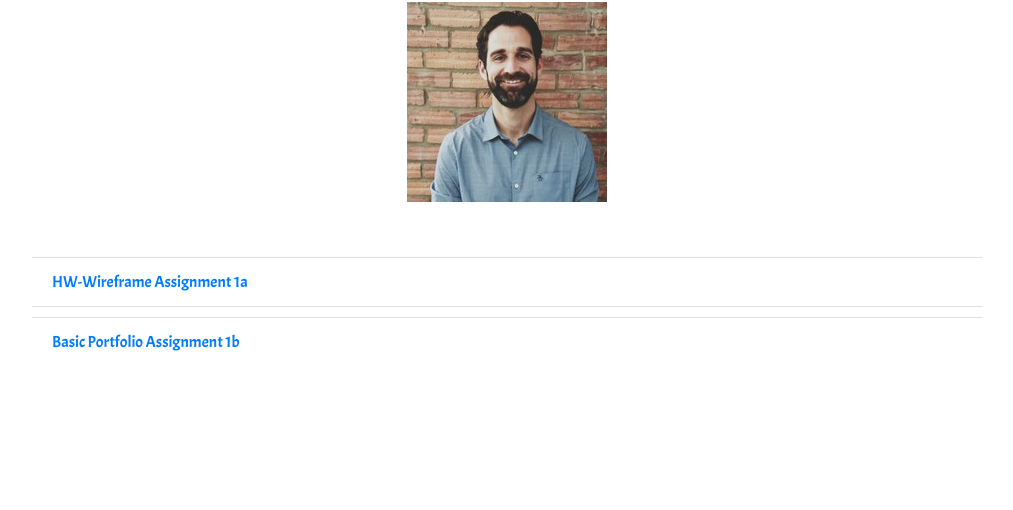
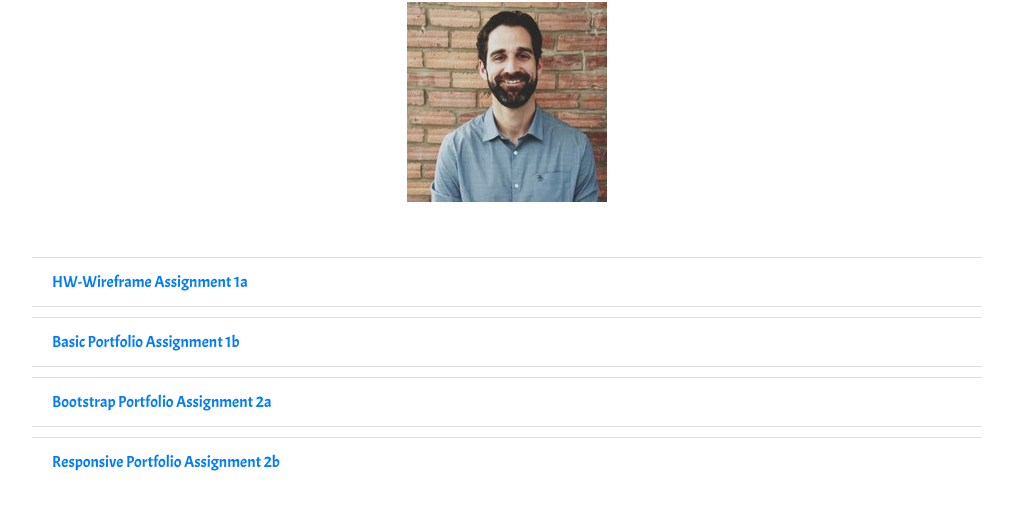
Before and after one commit to taylorfantin/taylorfantin.github.io, a plain HTML site: page index.html in a window 1280 px wide. Shown: the part 54-564 px from the top of the page, without its empty margins (133-1146 px from the left). Drawn offline with nearby package versions, Linux system fonts and the light colour scheme.

Commit message:
assignment 2

```diff
--- a/index.html
+++ b/index.html
@@ -44,6 +44,8 @@ li{
     <ul class="list-group list-group-flush">
         <li class="list-group-item"><a href="https://taylorfantin.github.io/HW-WireFrame/">HW-Wireframe Assignment 1a</a></li>
         <li class="list-group-item"><a href="https://taylorfantin.github.io/Basic-Portfolio/">Basic Portfolio Assignment 1b</a></li>
+        <li class="list-group-item"><a href="https://taylorfantin.github.io/Bootstrap-Portfolio/">Bootstrap Portfolio Assignment 2a</a></li>
+        <li class="list-group-item"><a href="https://taylorfantin.github.io/Responsive-Portfolio/">Responsive Portfolio Assignment 2b</a></li>
     </ul>
 
 
```
